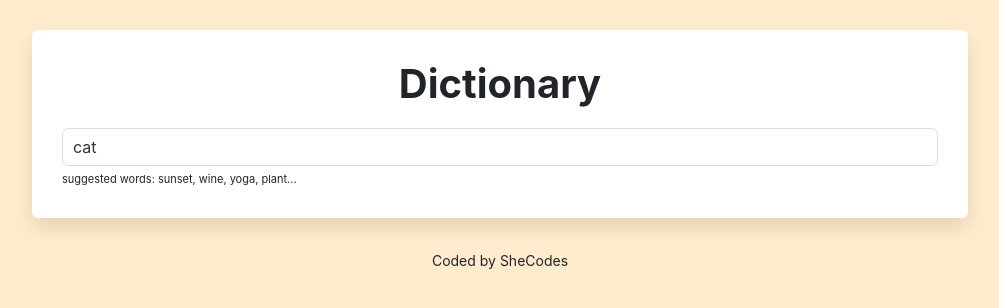
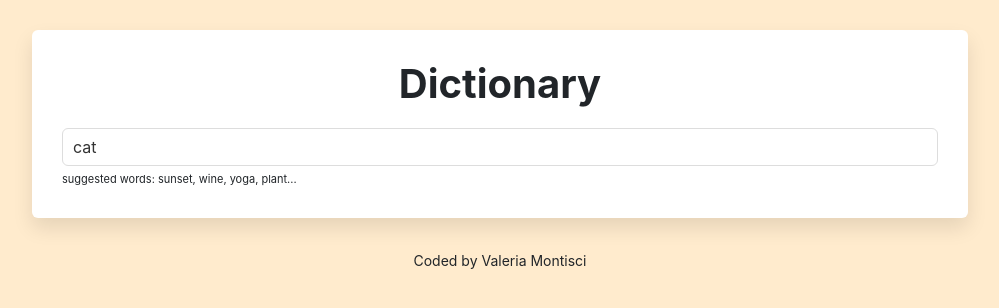
Before and after one commit to Valeria-Montisci/dictionary-react, a React (Create React App) app: page / in a window 1280 px wide. Shown: the top 308 px of the page, without its empty margins (140-1139 px from the left). Built offline with nearby package versions, Linux system fonts and the light colour scheme; no server answers.

Commit message:
updated  footer

```diff
--- a/src/App.js
+++ b/src/App.js
@@ -12,7 +12,7 @@ export default function App() {
           <Dictionary defaultKeyword="cat" />
         </main>
         <footer className="App-footer">
-          <small>Coded by SheCodes</small>
+          <small>Coded by Valeria Montisci</small>
         </footer>
       </div>
     </div>
```
